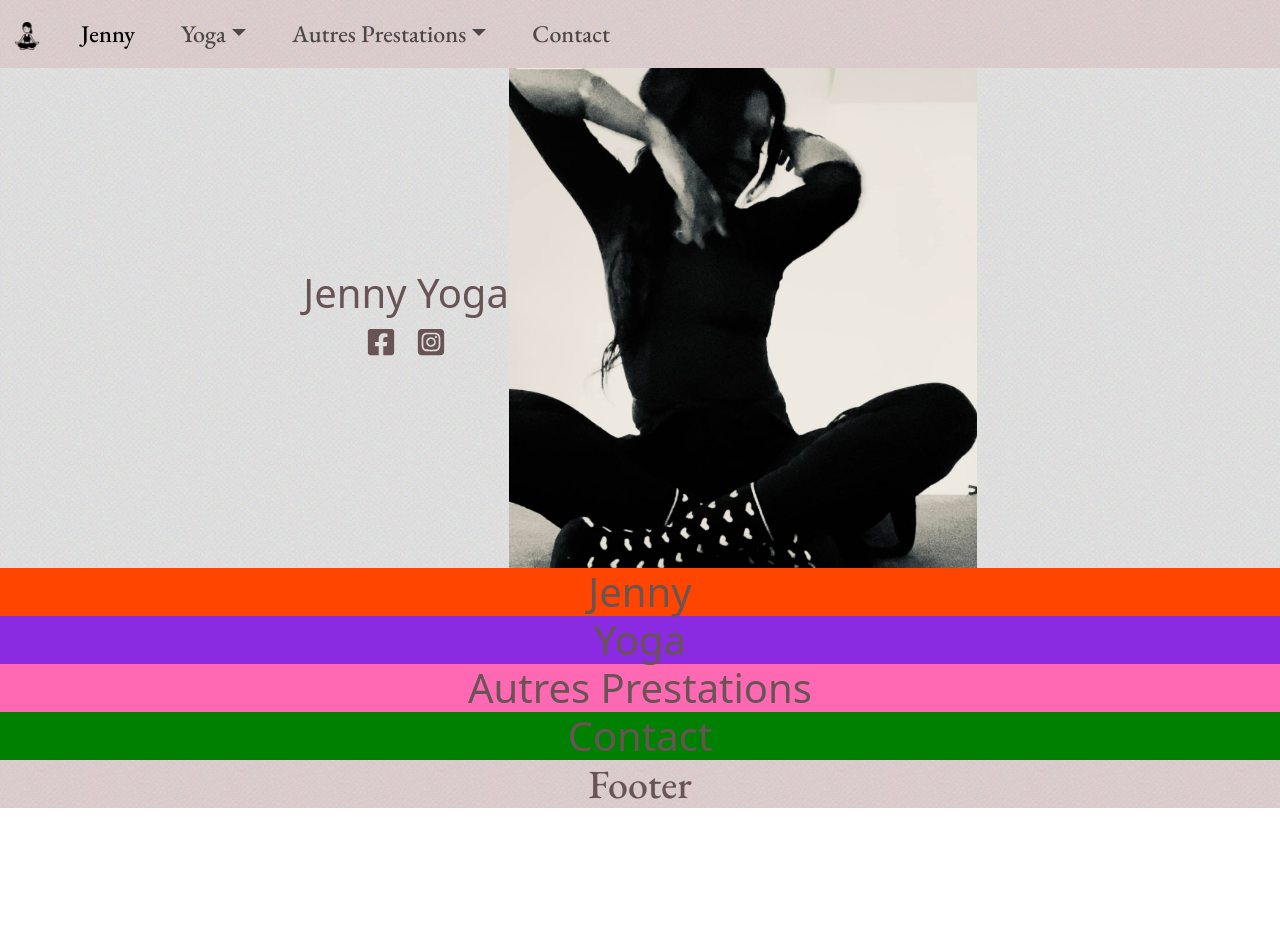
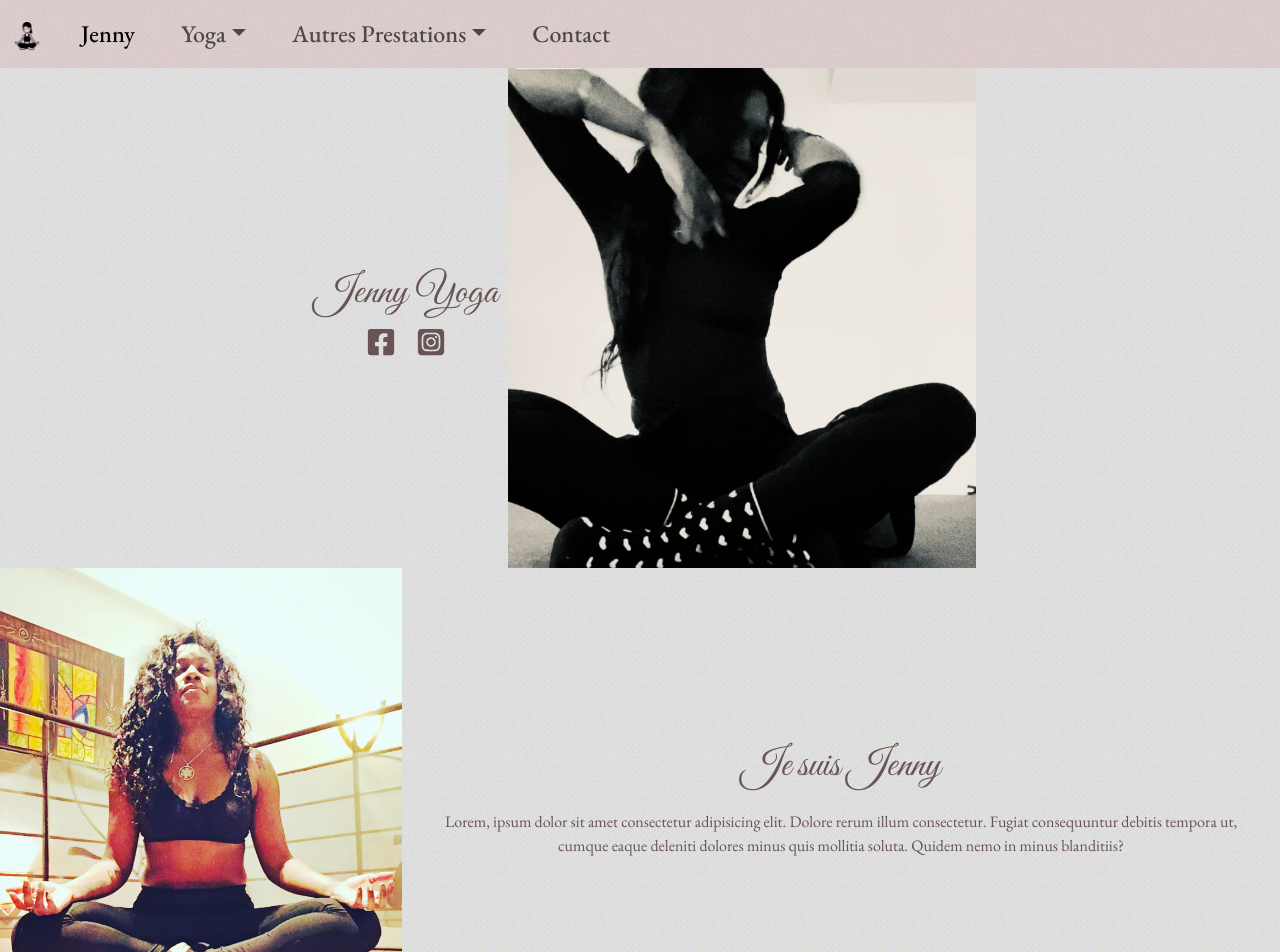
Before and after one commit to GeorginaMudditt/JennyYoga, a React (Vite) app: page / in a window 1280 px wide. Shown: the top 952 px of the page. Before the commit the page ends 810 px from the top, so only its background shows below. Built offline with nearby package versions, Linux system fonts and the light colour scheme; a web font is replaced by a local one.

Commit message:
add jenny intro section

```diff
--- a/src/App.css
+++ b/src/App.css
@@ -7,4 +7,9 @@
 
 h1 {
   margin: 0;
+  font-family: "Great Vibes", cursive;
 }
+
+p {
+  font-family: "EB Garamond", serif;
+}
--- a/src/Intro.css
+++ b/src/Intro.css
@@ -9,6 +9,10 @@ h1 {
   color: #685454;
 }
 
+.Intro .socials {
+  margin: 10px;
+}
+
 .Intro .socials-icon {
   margin: 10px;
   font-size: 30px;
--- a/src/Jenny.css
+++ b/src/Jenny.css
@@ -1,3 +1,14 @@
 .Jenny {
-  background-color: orangered;
+  display: flex;
+  align-items: center;
+  justify-content: center;
 }
+
+.Jenny .lotus {
+  height: 500px;
+}
+
+.Jenny .jenny-intro-text {
+  color: #685454;
+  padding: 20px;
+}
--- a/src/Jenny.tsx
+++ b/src/Jenny.tsx
@@ -1,11 +1,23 @@
 import "./App.css";
 import "./Jenny.css";
+import lotus from "./assets/crossed-legs.jpg";
 
 function Jenny() {
   return (
     <>
       <div className="Jenny">
-        <h1>Jenny</h1>
+        <div className="jenny-image">
+          <img className="lotus" src={lotus} alt="lotus position" />
+        </div>
+        <div className="jenny-text">
+          <h1>Je suis Jenny</h1>
+          <p className="jenny-intro-text">
+            Lorem, ipsum dolor sit amet consectetur adipisicing elit. Dolore
+            rerum illum consectetur. Fugiat consequuntur debitis tempora ut,
+            cumque eaque deleniti dolores minus quis mollitia soluta. Quidem
+            nemo in minus blanditiis?
+          </p>
+        </div>
       </div>
     </>
   );
```
Also changed, not shown: src/assets/crossed-legs.jpg (added).
